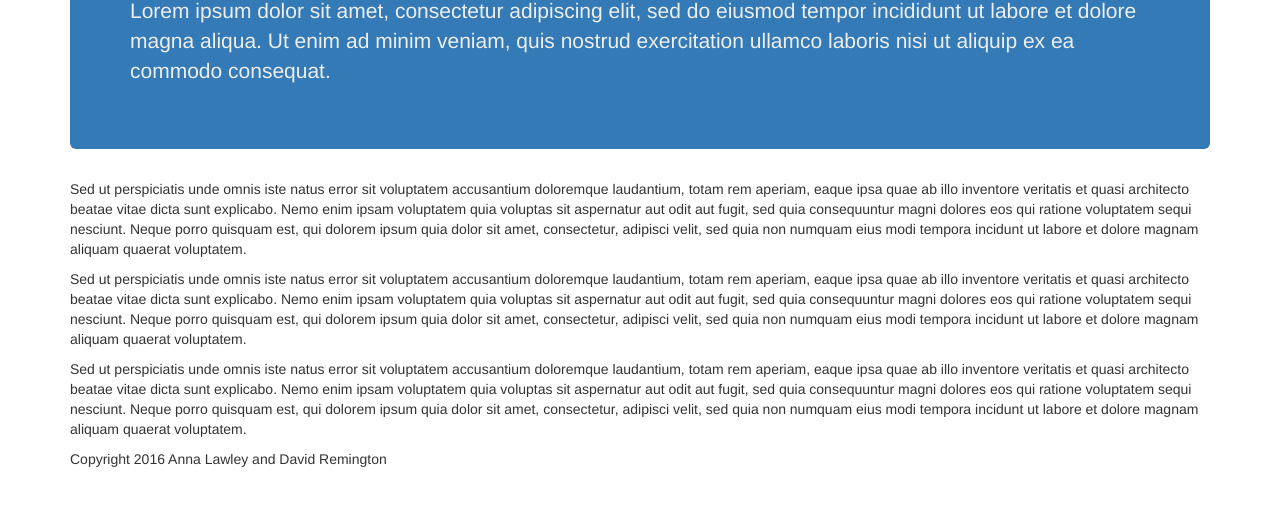
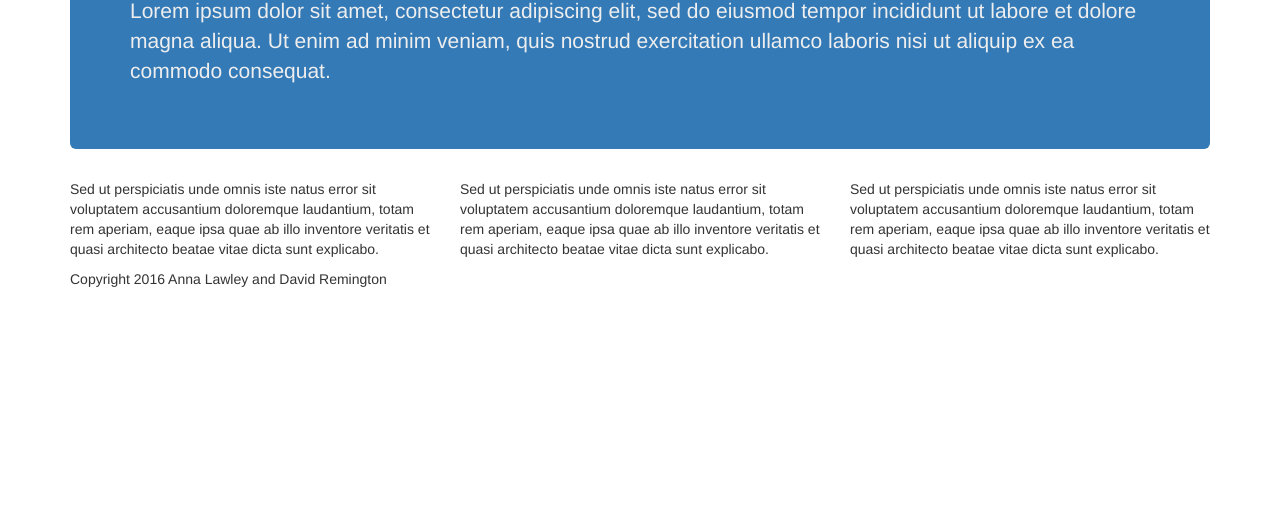
Before and after one commit to ALawley/epicodus-travel-page, a plain HTML site: page index.html in a window 1280 px wide. Shown: the part 258-764 px from the top of the page. Drawn offline with Linux system fonts and the light colour scheme.

Commit message:
Add column styling

```diff
--- a/index.html
+++ b/index.html
@@ -25,12 +25,16 @@
       <h1>Visit Croatia!</h1>
       <p>Lorem ipsum dolor sit amet, consectetur adipiscing elit, sed do eiusmod tempor incididunt ut labore et dolore magna aliqua. Ut enim ad minim veniam, quis nostrud exercitation ullamco laboris nisi ut aliquip ex ea commodo consequat.</p>
     </div>
-    <div>
-      <p>Sed ut perspiciatis unde omnis iste natus error sit voluptatem accusantium doloremque laudantium, totam rem aperiam, eaque ipsa quae ab illo inventore veritatis et quasi architecto beatae vitae dicta sunt explicabo. Nemo enim ipsam voluptatem quia voluptas sit aspernatur aut odit aut fugit, sed quia consequuntur magni dolores eos qui ratione voluptatem sequi nesciunt. Neque porro quisquam est, qui dolorem ipsum quia dolor sit amet, consectetur, adipisci velit, sed quia non numquam eius modi tempora incidunt ut labore et dolore magnam aliquam quaerat voluptatem.</p>
-
-      <p>Sed ut perspiciatis unde omnis iste natus error sit voluptatem accusantium doloremque laudantium, totam rem aperiam, eaque ipsa quae ab illo inventore veritatis et quasi architecto beatae vitae dicta sunt explicabo. Nemo enim ipsam voluptatem quia voluptas sit aspernatur aut odit aut fugit, sed quia consequuntur magni dolores eos qui ratione voluptatem sequi nesciunt. Neque porro quisquam est, qui dolorem ipsum quia dolor sit amet, consectetur, adipisci velit, sed quia non numquam eius modi tempora incidunt ut labore et dolore magnam aliquam quaerat voluptatem.</p>
-
-      <p>Sed ut perspiciatis unde omnis iste natus error sit voluptatem accusantium doloremque laudantium, totam rem aperiam, eaque ipsa quae ab illo inventore veritatis et quasi architecto beatae vitae dicta sunt explicabo. Nemo enim ipsam voluptatem quia voluptas sit aspernatur aut odit aut fugit, sed quia consequuntur magni dolores eos qui ratione voluptatem sequi nesciunt. Neque porro quisquam est, qui dolorem ipsum quia dolor sit amet, consectetur, adipisci velit, sed quia non numquam eius modi tempora incidunt ut labore et dolore magnam aliquam quaerat voluptatem.</p>
+    <div class="row">
+      <div class="col-md-4">
+        <p>Sed ut perspiciatis unde omnis iste natus error sit voluptatem accusantium doloremque laudantium, totam rem aperiam, eaque ipsa quae ab illo inventore veritatis et quasi architecto beatae vitae dicta sunt explicabo.</p>
+      </div>
+      <div class="col-md-4">
+        <p>Sed ut perspiciatis unde omnis iste natus error sit voluptatem accusantium doloremque laudantium, totam rem aperiam, eaque ipsa quae ab illo inventore veritatis et quasi architecto beatae vitae dicta sunt explicabo.</p>
+      </div>
+      <div class="col-md-4">
+        <p>Sed ut perspiciatis unde omnis iste natus error sit voluptatem accusantium doloremque laudantium, totam rem aperiam, eaque ipsa quae ab illo inventore veritatis et quasi architecto beatae vitae dicta sunt explicabo.</p>
+      </div>
     </div>
 
     <footer>
```
